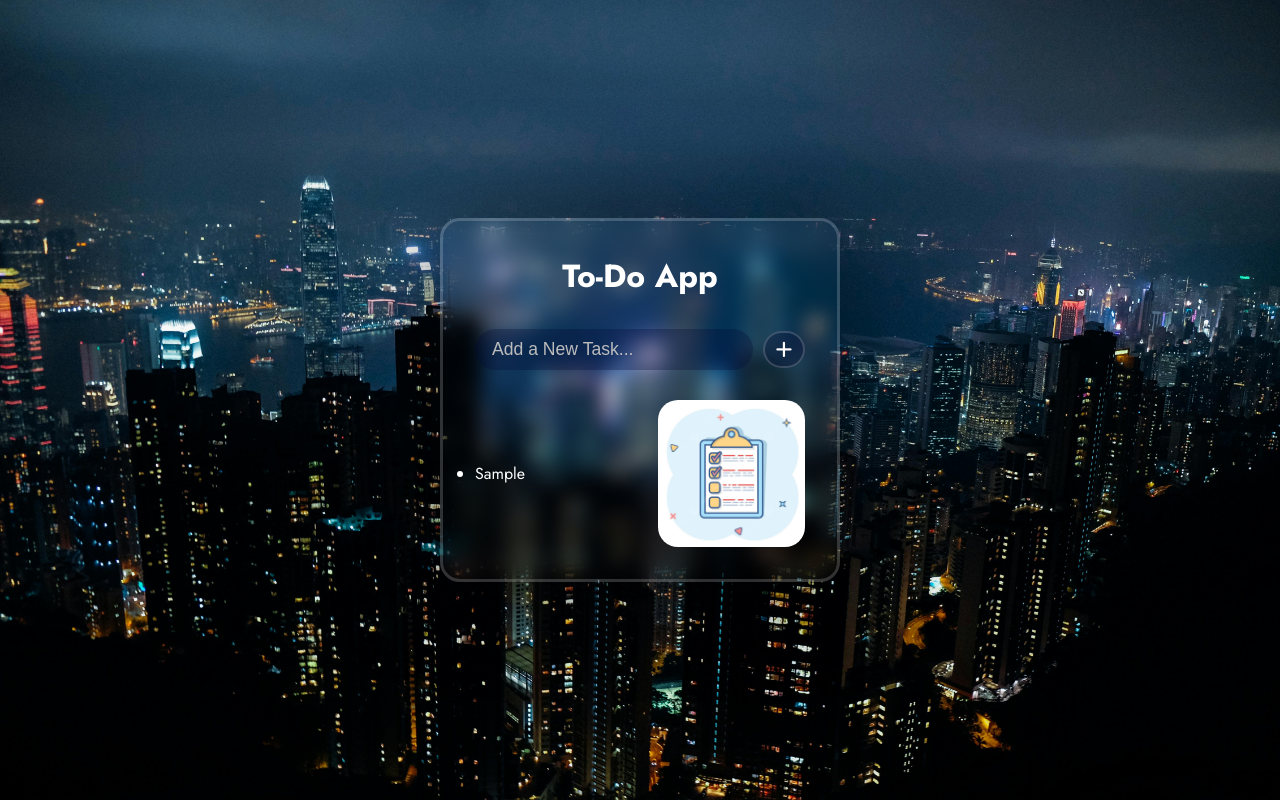
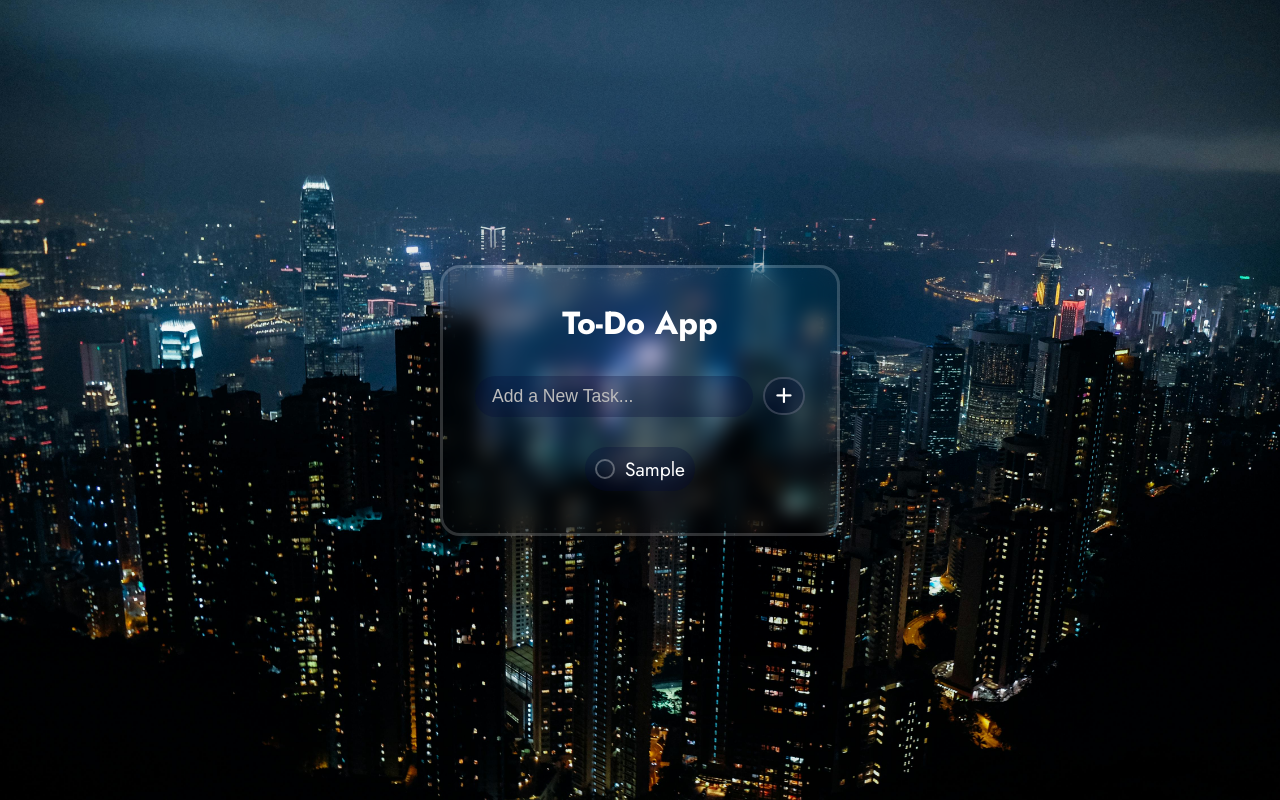
Before and after one commit to tufeeqmushtaqnahami/To-Do-App, a plain HTML site: page index.html in a window 1280 px wide. Both pictures are taken after typing "Sample" into the empty fields and a click on the button 784 px from the left and 349 px from the top of the page. Drawn offline with Linux system fonts and the light colour scheme.

Commit message:
Added Script and CSS to the Task List  function

```diff
--- a/app.js
+++ b/app.js
@@ -1,33 +1,41 @@
-document.addEventListener('DOMContentLoaded',()=>{
+document.addEventListener('DOMContentLoaded', () => {
   const taskInput = document.getElementById('task-input');
   const addTaskBtn = document.getElementById('add-task-btn');
   const taskList = document.getElementById('task-list');
-   const emptyImage = document.getElementById('empty-image');
+  const emptyImage = document.querySelector('.empty-image');
 
 
 
-   const toggleEmptyState = ()=>{
-    emptyImage.style.display
-
-   }
 
 
-   const addTask = (event)=>{
+  const toggleEmptyState = () => {
+    emptyImage.style.display = taskList.children.length === 0 ? 'block' : 'none';
+
+  };
+
+
+  const addTask = (event) => {
     event.preventDefault();
     const taskText = taskInput.value.trim();
-    if(!taskText){
+    if (!taskText) {
       return;
     }
     const li = document.createElement('li');
-    li.textContent = taskText;
+     li.innerHTML = `
+     <input type="checkbox"  class="checkbox">
+     <span>${taskText}</span>`;
+
+
+
     taskList.appendChild(li);
     taskInput.value = '';
+    toggleEmptyState();
   }
 
 
   addTaskBtn.addEventListener('click', addTask);
-   taskInput.addEventListener('keypress', (e)=>{
-    if (e.key === 'Enter'){
+  taskInput.addEventListener('keypress', (e) => {
+    if (e.key === 'Enter') {
       addTask(e);
     }
   })
--- a/style.css
+++ b/style.css
@@ -16,16 +16,11 @@ body {
     center/cover;
 }
 
-
-
-
 .empty-image {
   width: 80%;
   overflow: hidden;
   border-radius: 20px;
 }
-
-
 
 .container {
   display: flex;
@@ -102,9 +97,60 @@ body {
   display: flex;
   justify-content: center;
   align-items: center;
-
 }
 
 #task-list {
   width: 100%;
 }
+
+#task-list li {
+  display: flex;
+  align-items: center;
+  justify-content: center;
+  background: rgba(6, 12, 55, 0.3);
+  margin-bottom: 10px;
+  padding: 8px 10px;
+  border-radius: 30px;
+  font-size: 1.2rem;
+  color: white;
+  position: relative;
+  transition: box-shadow 0.2s ease;
+}
+
+#task-list li:hover {
+  box-shadow: 0 0 10px rgba(0, 0, 0, 0.1);
+}
+
+#task-list li .checkbox {
+  min-width: 20px;
+  height: 20px;
+  border: 2px solid rgba(255, 255, 255, 0.3);
+  background: transparent;
+  border-radius: 50%;
+  cursor: pointer;
+  transition: all 0.2s ease;
+  appearance: none;
+}
+
+#task-list li .checkbox:checked{
+  background-color: #6f95ff;
+  transform: scale(1.1);
+}
+
+
+#task-list li .checkbox:checked::before {
+  content:'\2713';
+  color: white;
+  justify-content: center;
+  align-items: center;
+  font-size: 1rem;
+}
+
+
+
+
+#task-list li span{
+  flex: 1;
+  margin-left: 10px;
+  word-wrap: break-word ;
+}
```
Also changed, not shown: index.html (line endings or trailing spaces). Lines whose indentation alone changed are shown as unchanged.
